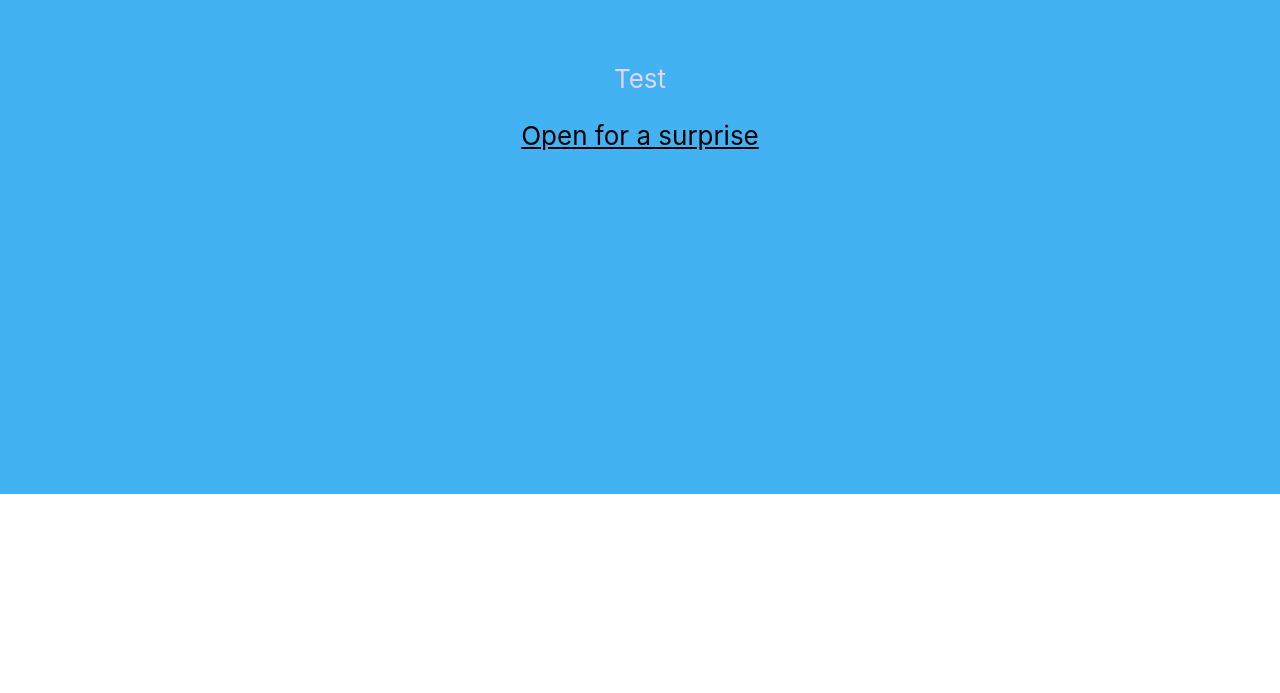
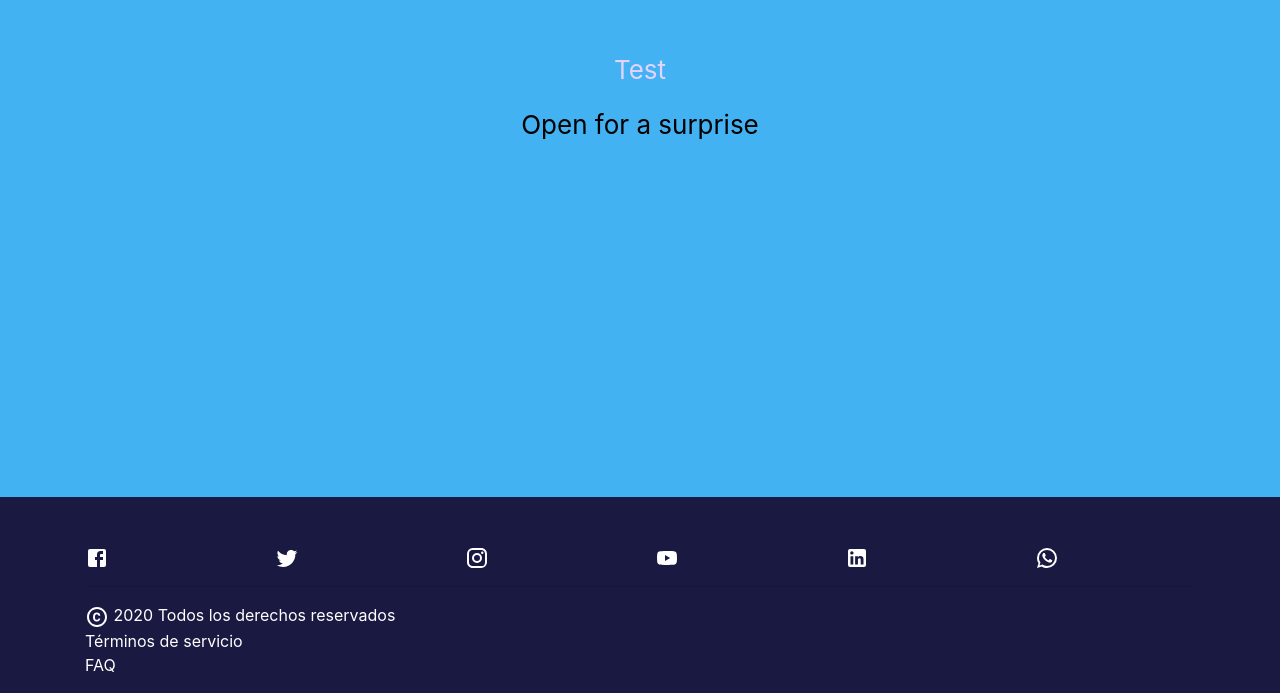
Before and after one commit to JPPieczocha/Aplicaciones-Interactivas-G2, a React (Create React App) app: page / in a window 1280 px wide. Shown: the part 472-1165 px from the top of the page. Before the commit the page ends 966 px from the top, so only its background shows below. Built offline with nearby package versions, Linux system fonts and the light colour scheme.

Commit message:
Agregué un Footer abrazo

```diff
--- a/package.json
+++ b/package.json
@@ -4,10 +4,13 @@
   "private": true,
   "dependencies": {
     "@material-ui/core": "^4.11.0",
+    "@material-ui/icons": "^4.9.1",
     "@testing-library/jest-dom": "^4.2.4",
     "@testing-library/react": "^9.5.0",
     "@testing-library/user-event": "^7.2.1",
+    "bootstrap": "^4.5.2",
     "react": "^16.13.1",
+    "react-bootstrap": "^1.3.0",
     "react-dom": "^16.13.1",
     "react-scripts": "3.4.3"
   },
--- a/src/App.js
+++ b/src/App.js
@@ -3,6 +3,7 @@ import logo from './logo.svg';
 import './App.css';
 import MenuPrincipal from './components/MenuPrincipal.js';
 import Desplegable from './components/Desplegable.js';
+import Footer from "./components/Footer"
 
 function App() {
 
@@ -17,7 +18,7 @@ function App() {
       <MenuPrincipal>
       </MenuPrincipal>
       </body>
-      <header className="App-principal">
+      <div className="App-principal">
         <p>
           Test
         </p>
@@ -29,7 +30,8 @@ function App() {
         >
           Open for a surprise
         </a>
-      </header>
+      </div>
+      <Footer/>
     </div>
   );
 }
--- /dev/null
+++ b/src/assets/Footer.css
@@ -0,0 +1,8 @@
+.main-footer {
+    color: white;
+    background-color: #191942;
+    padding-top: 3em;
+    position: relative;
+    bottom: 0;
+    width: 100%;
+  }
--- /dev/null
+++ b/src/components/Footer.js
@@ -0,0 +1,47 @@
+import React from "react";
+import "./../assets/Footer.css";
+
+//Iconos
+import CopyrightIcon from '@material-ui/icons/Copyright';
+import FacebookIcon from '@material-ui/icons/Facebook';
+import TwitterIcon from '@material-ui/icons/Twitter';
+import InstagramIcon from '@material-ui/icons/Instagram';
+import YouTubeIcon from '@material-ui/icons/YouTube';
+import LinkedInIcon from '@material-ui/icons/LinkedIn';
+import WhatsAppIcon from '@material-ui/icons/WhatsApp';
+
+function Footer() {
+  return (
+    <div className="main-footer">
+        <div className="container">
+            <div className="row">
+                <div className="col">
+                    <FacebookIcon />
+                </div>
+                <div className="col">
+                    <TwitterIcon />
+                </div>
+                <div className="col">
+                    <InstagramIcon />
+                </div>
+                <div className="col">
+                    <YouTubeIcon />
+                </div>
+                <div className="col">
+                    <LinkedInIcon />
+                </div>
+                <div className="col">
+                    <WhatsAppIcon />
+                </div>
+            </div>
+            <hr />
+            <div className="row">
+            <p className="col-sm"><CopyrightIcon/> {new Date().getFullYear()} Todos los derechos reservados <br/>Términos de servicio <br/>FAQ
+            </p>
+            </div>
+         </div>
+    </div>
+  );
+}
+
+export default Footer;
--- a/src/index.js
+++ b/src/index.js
@@ -5,6 +5,7 @@ import App from './App';
 import theme from './components/theme.js';
 import { ThemeProvider } from '@material-ui/core/styles';
 import * as serviceWorker from './serviceWorker';
+import "bootstrap/dist/css/bootstrap.min.css";
 
 ReactDOM.render(
   <React.StrictMode>
```
Also changed, not shown: 1 other file (tests, documents, lock files or other folders).
